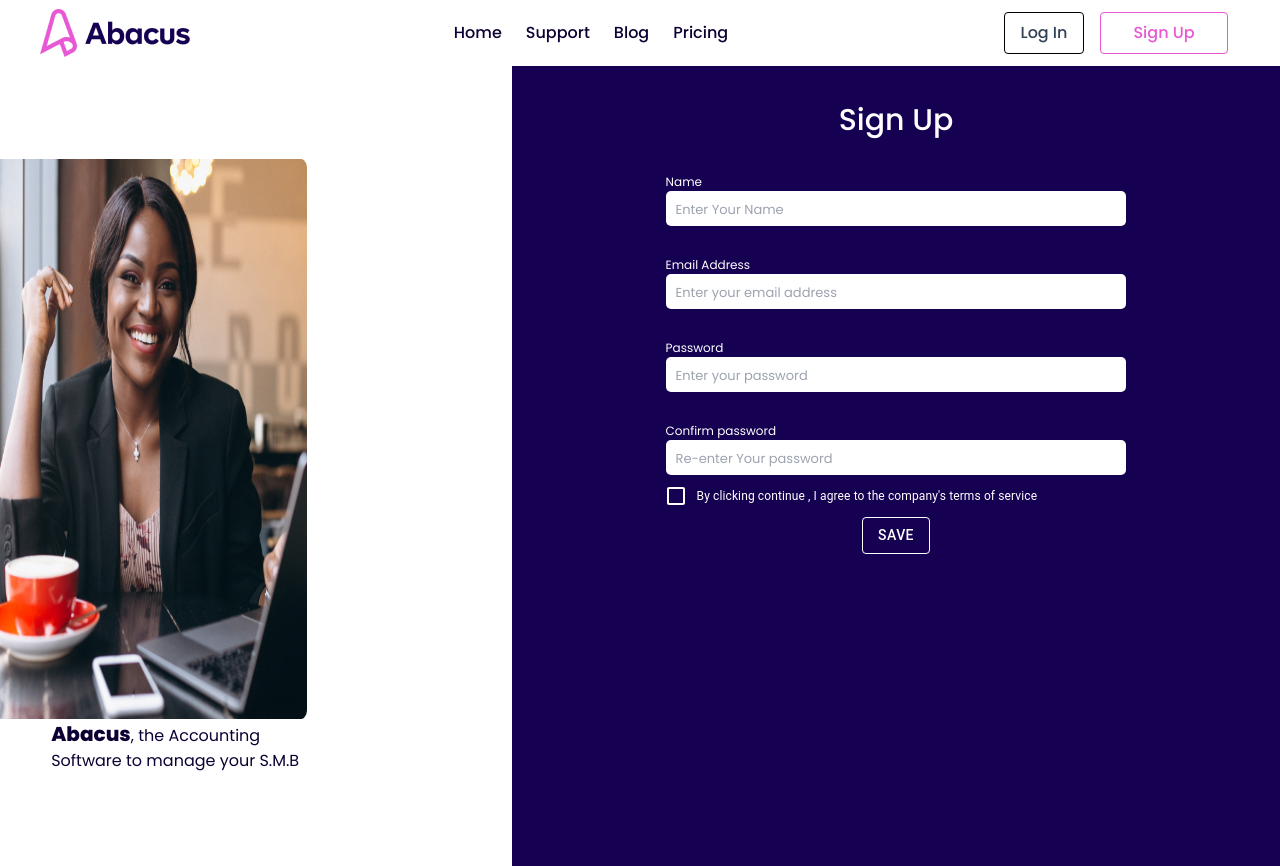
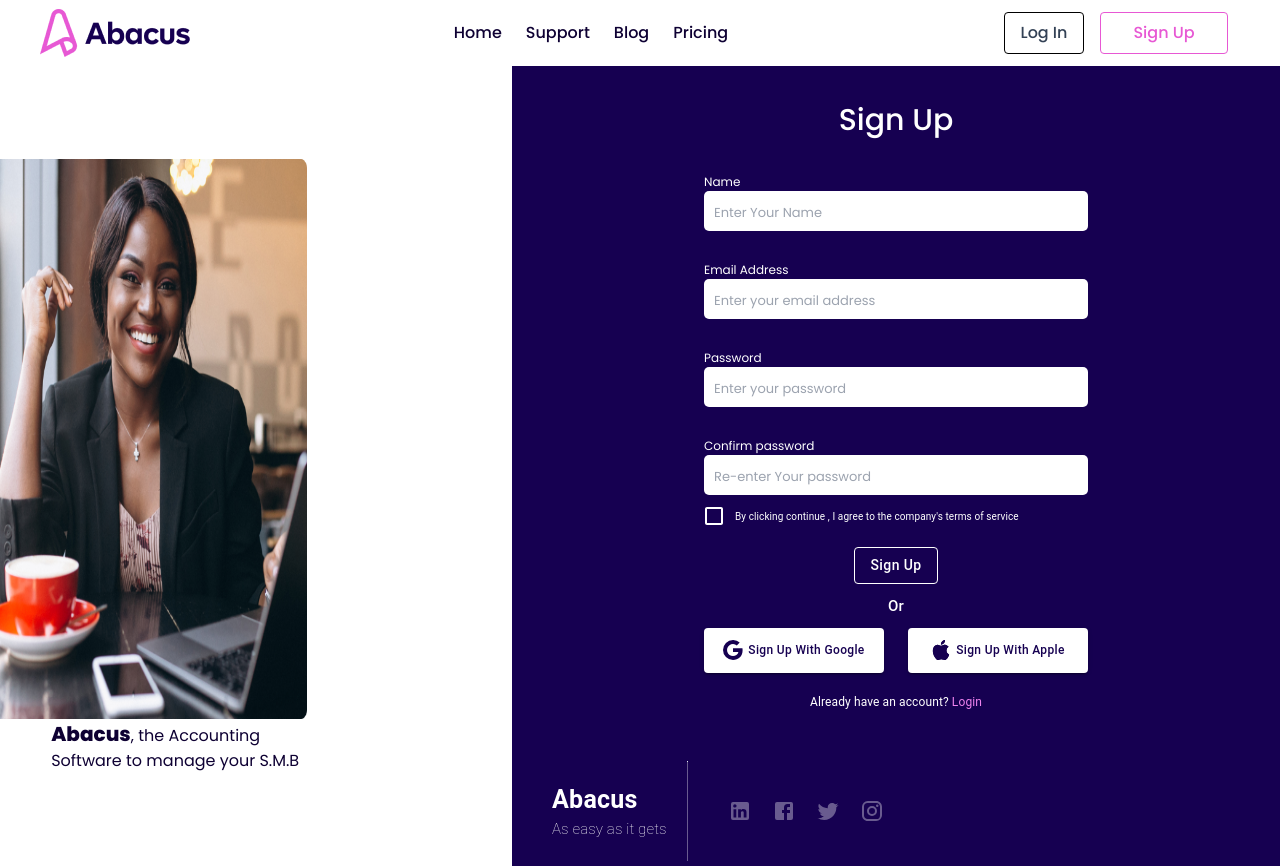
Before and after one commit to Abacus-Africa/Abacus-Frontend, a React (Create React App) app: page /signup in a window 1280 px wide. Built offline with nearby package versions, Linux system fonts and the light colour scheme.

Commit message:
created signup page

```diff
--- a/package.json
+++ b/package.json
@@ -16,6 +16,7 @@
     "@testing-library/react": "^13.3.0",
     "@testing-library/user-event": "^13.5.0",
     "bootstrap": "^5.2.0-beta1",
+    "bootstrap-icons": "^1.8.3",
     "react": "^18.2.0",
     "react-dom": "^18.2.0",
     "react-mailchimp-subscribe": "^2.1.3",
--- a/src/pages/signup/Signup.css
+++ b/src/pages/signup/Signup.css
@@ -43,13 +43,17 @@
   display: -webkit-box;
   display: -ms-flexbox;
   display: flex;
-  -webkit-box-pack: center;
-      -ms-flex-pack: center;
-          justify-content: center;
+  -webkit-box-orient: vertical;
+  -webkit-box-direction: normal;
+      -ms-flex-direction: column;
+          flex-direction: column;
+  -webkit-box-align: center;
+      -ms-flex-align: center;
+          align-items: center;
 }
 
 .signup_wrapper .sign_up_form_wrapper .sign_up_form {
-  width: 60%;
+  width: 50%;
   display: -webkit-box;
   display: -ms-flexbox;
   display: flex;
@@ -89,7 +93,7 @@
 
 .signup_wrapper .sign_up_form_wrapper .sign_up_form .signup_input_wrapper input {
   width: 100%;
-  height: 35px;
+  height: 40px;
   background-color: white;
   border-radius: 5px;
   padding-left: 10px;
@@ -112,7 +116,7 @@
 }
 
 .signup_wrapper .sign_up_form_wrapper .sign_up_form .form_check span {
-  font-size: 12px;
+  font-size: 10px;
 }
 
 .signup_wrapper .sign_up_form_wrapper .sign_up_form .form_check svg {
@@ -124,13 +128,127 @@
   display: -webkit-box;
   display: -ms-flexbox;
   display: flex;
-  -webkit-box-pack: center;
-      -ms-flex-pack: center;
-          justify-content: center;
+  -webkit-box-orient: vertical;
+  -webkit-box-direction: normal;
+      -ms-flex-direction: column;
+          flex-direction: column;
+  -webkit-box-align: center;
+      -ms-flex-align: center;
+          align-items: center;
 }
 
 .signup_wrapper .sign_up_form_wrapper .sign_up_form .btn-wrapper button {
   color: white;
   border-color: white;
+  text-transform: capitalize;
+  margin-top: 10px;
+}
+
+.signup_wrapper .sign_up_form_wrapper .sign_up_form .btn-wrapper h6 {
+  color: white;
+  font-size: 15px;
+  margin-top: 10px;
+}
+
+.signup_wrapper .sign_up_form_wrapper .sign_up_form .btn-wrapper div {
+  display: -webkit-box;
+  display: -ms-flexbox;
+  display: flex;
+  -webkit-box-pack: justify;
+      -ms-flex-pack: justify;
+          justify-content: space-between;
+  width: 100%;
+}
+
+.signup_wrapper .sign_up_form_wrapper .sign_up_form .btn-wrapper div button {
+  text-transform: capitalize;
+  font-size: 12px;
+  height: 45px;
+  background-color: white;
+  color: #160051;
+  width: 180px;
+}
+
+.signup_wrapper .sign_up_form_wrapper .sign_up_form .btn-wrapper div button:hover {
+  background-color: #f2b9ea;
+}
+
+.signup_wrapper .sign_up_form_wrapper .sign_up_form .btn-wrapper div button svg {
+  margin-right: 5px;
+}
+
+.signup_wrapper .sign_up_form_wrapper .sign_up_form .btn-wrapper .login_link {
+  color: white;
+  font-size: 12px;
+  margin: 20px 0px 20px 0px;
+}
+
+.signup_wrapper .sign_up_form_wrapper .sign_up_form .btn-wrapper .login_link span {
+  color: violet;
+  cursor: pointer;
+}
+
+.signup_wrapper .sign_up_form_wrapper footer {
+  width: 100%;
+  display: -webkit-box;
+  display: -ms-flexbox;
+  display: flex;
+  color: white;
+  -webkit-box-align: center;
+      -ms-flex-align: center;
+          align-items: center;
+  padding-left: 40px;
+  margin-top: 30px;
+}
+
+.signup_wrapper .sign_up_form_wrapper footer hr {
+  color: rgba(255, 255, 255, 0.356);
+  height: 100px;
+  width: 1px;
+  background-color: rgba(255, 255, 255, 0.356);
+  margin: 0px 20px;
+}
+
+.signup_wrapper .sign_up_form_wrapper footer div p:nth-child(1) {
+  font-size: 25px;
+  font-weight: 700;
+}
+
+.signup_wrapper .sign_up_form_wrapper footer div p:nth-child(2) {
+  font-size: 15px;
+  font-weight: 200;
+}
+
+.signup_wrapper .sign_up_form_wrapper footer div svg {
+  color: rgba(255, 255, 255, 0.356);
+  margin: 0px 0px 0px 20px;
+  cursor: pointer;
+  -webkit-transition: 0.5s;
+  transition: 0.5s;
+}
+
+.signup_wrapper .sign_up_form_wrapper footer div svg:hover {
+  color: violet;
+}
+
+@media (max-width: 1000px) {
+  .signup_wrapper .signup_side_image {
+    width: 0%;
+  }
+  .signup_wrapper .sign_up_form_wrapper {
+    width: 100%;
+  }
+  .signup_wrapper .sign_up_form_wrapper .sign_up_form {
+    width: 70%;
+  }
+  .signup_wrapper .sign_up_form_wrapper .sign_up_form .btn-wrapper div {
+    -webkit-box-orient: vertical;
+    -webkit-box-direction: normal;
+        -ms-flex-direction: column;
+            flex-direction: column;
+    -webkit-box-align: center;
+        -ms-flex-align: center;
+            align-items: center;
+  }
 }
 /*# sourceMappingURL=Signup.css.map */
--- a/src/pages/signup/Signup.js
+++ b/src/pages/signup/Signup.js
@@ -7,7 +7,11 @@ import FormControlLabel from "@mui/material/FormControlLabel";
 import Checkbox from "@mui/material/Checkbox";
 import Nav from "../../components/nav/Nav";
 import Button from "@mui/material/Button";
-import LoadingButton from '@mui/lab/LoadingButton';
+import Divider from '@mui/material/Divider';
+import LinkedInIcon from '@mui/icons-material/LinkedIn';
+import FacebookIcon from '@mui/icons-material/Facebook';
+import TwitterIcon from '@mui/icons-material/Twitter';
+import InstagramIcon from '@mui/icons-material/Instagram';
 
 const Signup = () => {
   const [loading, setLoading] = useState(false);
@@ -71,17 +75,55 @@ const Signup = () => {
             </Box>
 
             <Box className="btn-wrapper ">
-              {/* <Button variant="outlined" >Sign Up</Button> */}
-              <LoadingButton
-                onClick={handleClick}
-                loading={loading}
-                loadingPosition="start"
-                variant="outlined"
-              >
-                Save
-              </LoadingButton>
+              <Button variant="outlined">Sign Up</Button>
+              <Typography variant="h6">Or</Typography>
+              <Box>
+                <Button variant="contained">
+                  <svg
+                    xmlns="http://www.w3.org/2000/svg"
+                    width="20"
+                    height="20"
+                    fill="currentColor"
+                    class="bi bi-google"
+                    viewBox="0 0 16 16"
+                  >
+                    <path d="M15.545 6.558a9.42 9.42 0 0 1 .139 1.626c0 2.434-.87 4.492-2.384 5.885h.002C11.978 15.292 10.158 16 8 16A8 8 0 1 1 8 0a7.689 7.689 0 0 1 5.352 2.082l-2.284 2.284A4.347 4.347 0 0 0 8 3.166c-2.087 0-3.86 1.408-4.492 3.304a4.792 4.792 0 0 0 0 3.063h.003c.635 1.893 2.405 3.301 4.492 3.301 1.078 0 2.004-.276 2.722-.764h-.003a3.702 3.702 0 0 0 1.599-2.431H8v-3.08h7.545z" />
+                  </svg>
+                  Sign up with Google
+                </Button>
+                <Button variant="contained">
+                  <svg
+                    xmlns="http://www.w3.org/2000/svg"
+                    width="20"
+                    height="20"
+                    fill="currentColor"
+                    class="bi bi-apple"
+                    viewBox="0 0 16 16"
+                  >
+                    <path d="M11.182.008C11.148-.03 9.923.023 8.857 1.18c-1.066 1.156-.902 2.482-.878 2.516.024.034 1.52.087 2.475-1.258.955-1.345.762-2.391.728-2.43zm3.314 11.733c-.048-.096-2.325-1.234-2.113-3.422.212-2.189 1.675-2.789 1.698-2.854.023-.065-.597-.79-1.254-1.157a3.692 3.692 0 0 0-1.563-.434c-.108-.003-.483-.095-1.254.116-.508.139-1.653.589-1.968.607-.316.018-1.256-.522-2.267-.665-.647-.125-1.333.131-1.824.328-.49.196-1.422.754-2.074 2.237-.652 1.482-.311 3.83-.067 4.56.244.729.625 1.924 1.273 2.796.576.984 1.34 1.667 1.659 1.899.319.232 1.219.386 1.843.067.502-.308 1.408-.485 1.766-.472.357.013 1.061.154 1.782.539.571.197 1.111.115 1.652-.105.541-.221 1.324-1.059 2.238-2.758.347-.79.505-1.217.473-1.282z" />
+                    <path d="M11.182.008C11.148-.03 9.923.023 8.857 1.18c-1.066 1.156-.902 2.482-.878 2.516.024.034 1.52.087 2.475-1.258.955-1.345.762-2.391.728-2.43zm3.314 11.733c-.048-.096-2.325-1.234-2.113-3.422.212-2.189 1.675-2.789 1.698-2.854.023-.065-.597-.79-1.254-1.157a3.692 3.692 0 0 0-1.563-.434c-.108-.003-.483-.095-1.254.116-.508.139-1.653.589-1.968.607-.316.018-1.256-.522-2.267-.665-.647-.125-1.333.131-1.824.328-.49.196-1.422.754-2.074 2.237-.652 1.482-.311 3.83-.067 4.56.244.729.625 1.924 1.273 2.796.576.984 1.34 1.667 1.659 1.899.319.232 1.219.386 1.843.067.502-.308 1.408-.485 1.766-.472.357.013 1.061.154 1.782.539.571.197 1.111.115 1.652-.105.541-.221 1.324-1.059 2.238-2.758.347-.79.505-1.217.473-1.282z" />
+                  </svg>
+                  Sign up with Apple
+                </Button>
+              </Box>
+              <Typography className="login_link">
+                Already have an account? <span>Login</span>
+              </Typography>
             </Box>
           </div>
+          <footer>
+            <Box>
+                <Typography>Abacus</Typography>
+                <Typography>As easy as it gets</Typography>
+            </Box>
+            <hr></hr>
+            <Box>
+                <LinkedInIcon />
+                <FacebookIcon />
+                <TwitterIcon />
+                <InstagramIcon />
+            </Box>
+          </footer>
         </div>
       </div>
     </>
--- a/src/pages/signup/Signup.scss
+++ b/src/pages/signup/Signup.scss
@@ -29,10 +29,11 @@
         min-height: 100vh;
         background-color: #160051;
         display:flex;
-        justify-content: center;
+        flex-direction: column;
+        align-items: center;
 
         .sign_up_form{
-            width: 60%;
+            width: 50%;
             display: flex;
             flex-direction: column;
             align-items: flex-start;
@@ -55,7 +56,7 @@
                 }
                 input{
                    width: 100%;
-                   height: 35px;
+                   height: 40px;
                    background-color: white;
                    border-radius: 5px;
                    padding-left: 10px;
@@ -66,7 +67,7 @@
             }
             .form_check{
                 span{
-                    font-size: 12px;
+                    font-size: 10px;
                 }
                 svg{
                     color: white;
@@ -76,12 +77,104 @@
             .btn-wrapper{
                 width: 100%;
                 display: flex;
-                justify-content: center;
+                flex-direction: column;
+                align-items: center;
                 button{
                     color: white;
                     border-color: white;
+                    text-transform: capitalize;
+                    margin-top: 10px;
+                }
+                h6{
+                    color: white;
+                    font-size: 15px;
+                    margin-top: 10px;
+                }
+                div{
+                    display: flex;
+                    justify-content: space-between;
+                    width: 100%;
+                    button{
+                        text-transform: capitalize;
+                        font-size: 12px;
+                        height: 45px;
+                        background-color: white;
+                        color: #160051;
+                        width: 180px;
+                        &:hover{
+                            background-color: rgb(242, 185, 234);
+                        }
+                        svg{
+                            margin-right: 5px;
+                        }
+                    }
+                }
+                .login_link{
+                    color: white;
+                    font-size: 12px;
+                    margin: 20px 0px 20px 0px;
+                    span{
+                        color: violet;
+                        cursor: pointer;
+                    }
                 }
             }
     }
+    footer{
+        width: 100%;
+        display: flex;
+        color: white;
+        align-items: center;
+        padding-left:40px ;
+        margin-top: 30px;
+        hr{
+            color: rgba(255, 255, 255, 0.356);
+            height: 100px;
+            width: 1px;
+            background-color: rgba(255, 255, 255, 0.356);
+            margin: 0px 20px;
+        }
+        div{
+            p:nth-child(1){
+                font-size: 25px;
+                font-weight: 700;
+            }
+            p:nth-child(2){
+                font-size: 15px;
+                font-weight: 200;
+            }
+            svg{
+                color: rgba(255, 255, 255, 0.356);
+                margin: 0px 0px 0px 20px;
+                cursor: pointer;
+                transition: 0.5s;
+                &:hover{
+                    color: violet;
+                }
+            }
+        }
+    }
+
     }
 }
+
+
+@media (max-width:1000px) {
+    .signup_wrapper{
+        .signup_side_image{
+            width: 0%;
+        }
+        .sign_up_form_wrapper{
+            width: 100%;
+            .sign_up_form{
+                width: 70%;
+                .btn-wrapper{
+                    div{
+                        flex-direction: column;
+                        align-items: center;
+                    }
+                }
+            }
+        }
+    }
+}
```
Also changed, not shown: 2 other files (tests, documents, lock files or other folders).
